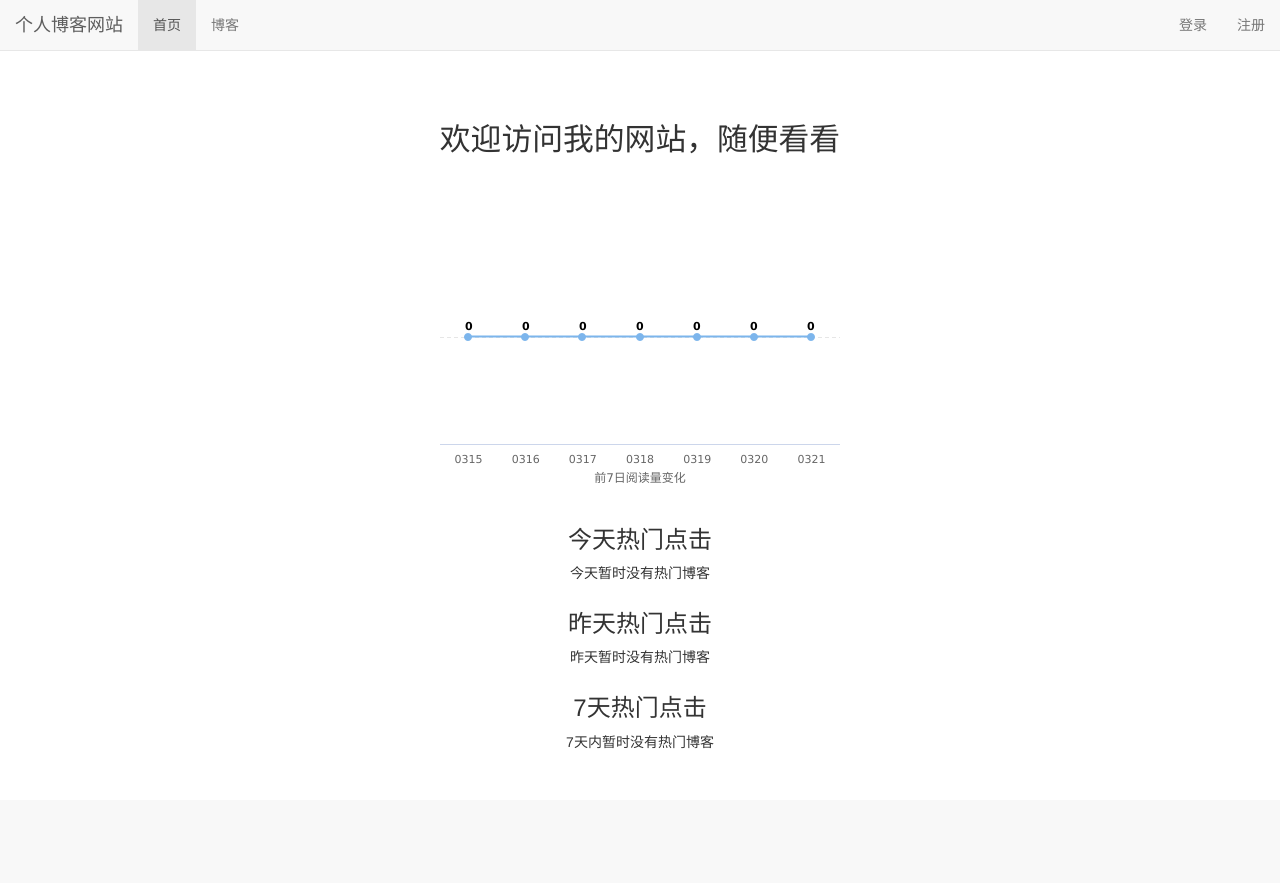
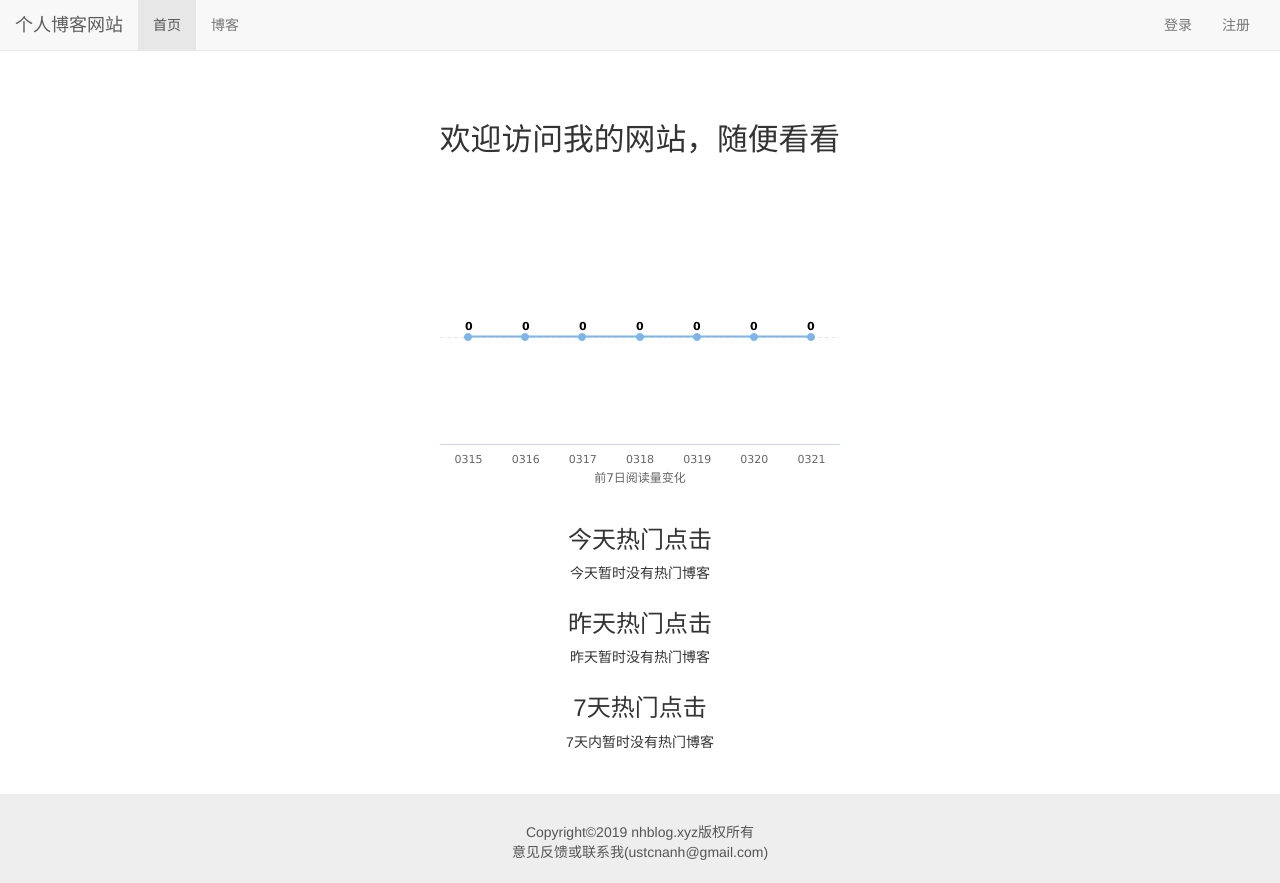
Before and after one commit to nanharder/mysite, a Django app: page / in a window 1280 px wide. Before the commit the page ends 749 px from the top, so only its background shows below. Run offline with Django 3.2, Linux system fonts and the light colour scheme; data that the repository does not hold is empty; some libraries are stand-ins or nearby versions.

Commit message:
修改脚注

```diff
--- a/mysite/settings/development.py
+++ b/mysite/settings/development.py
@@ -17,7 +17,7 @@ from .base import *
 # See https://docs.djangoproject.com/en/2.1/howto/deployment/checklist/
 
 # SECURITY WARNING: keep the secret key used in production secret!
-SECRET_KEY = os.environ['SECRET_KEY']
+SECRET_KEY = "yhrwjel1_t!24j$@-9@dz0!*8g6^ejdl(n!oolqrt14*mwiuv*"
 
 # SECURITY WARNING: don't run with debug turned on in production!
 DEBUG = True
@@ -53,6 +53,6 @@ EMAIL_BACKEND = 'django.core.mail.backends.smtp.EmailBackend'
 EMAIL_HOST = 'smtp.qq.com'
 EMAIL_PORT = 25
 EMAIL_HOST_USER = '514554092@qq.com'
-EMAIL_HOST_PASSWORD = os.environ['EMAIL_HOST_PASSWORD']   # 授权码
+EMAIL_HOST_PASSWORD = "nwexgynnncjhbgcd"   # 授权码
 EMAIL_SUBJECT_PREFIX = '[博客] '
 EMAIL_USE_TLS = True  # 与SMTP服务器通信时，是否启动TLS链接(安全链接)
--- a/static/base.css
+++ b/static/base.css
@@ -12,6 +12,21 @@ body {
     margin-top: 80px!important;
 }
 
-ul.navbar-right"{
+ul.navbar-right {
     margin-right: 0;
 }
+
+div.website-info {
+    text-align: center;
+    padding-top: 2em;
+    padding-bottom: 1.5em;
+}
+
+div.footer {
+    margin-top: 3em;
+    background-color: #eee;
+    color: #555;
+}
+div.website-info p {
+    margin-bottom: 0em;
+}
--- a/templates/base.html
+++ b/templates/base.html
@@ -62,6 +62,13 @@
     </div>
 
     {% block content %}{% endblock %}
+    <!--fotter-->
+    <div class="footer">
+        <div class="website-info">
+            <p>Copyright©2019 nhblog.xyz版权所有</p>
+            <p>意见反馈或联系我(ustcnanh@gmail.com)</p>
+        </div>
+    </div>
     <!-- Modal -->
     <div class="modal fade" id="login_modal" tabindex="-1" role="dialog">
       <div class="modal-dialog modal-sm" role="document">
```
Also changed, not shown: 1 other file.
